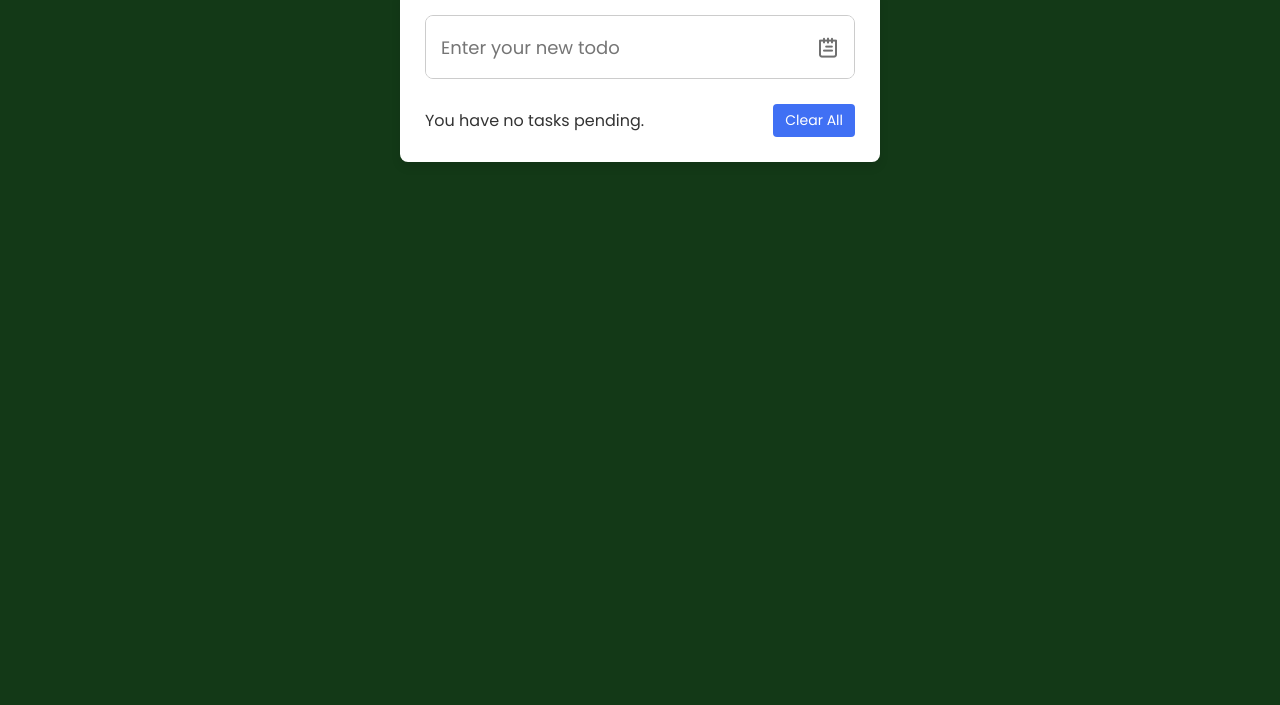
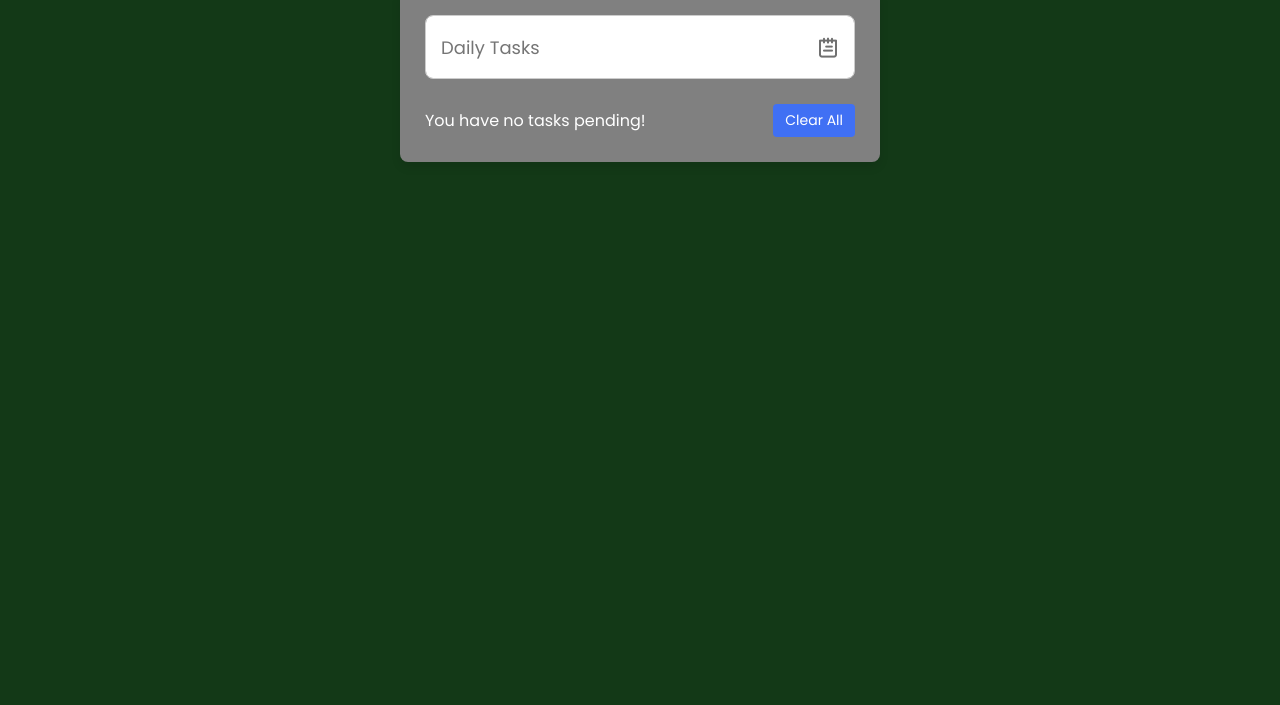
Before and after one commit to KDendor/funky-chicken-group-project, a plain HTML site: page reminder.html in a window 1280 px wide. Shown: the part 95-800 px from the top of the page. Drawn offline with nearby package versions, Linux system fonts and the light colour scheme.

Commit message:
change tasks color

```diff
--- a/assets/CSS/reminder.css
+++ b/assets/CSS/reminder.css
@@ -76,7 +76,7 @@ body{
   border-radius: 8px;
   padding: 25px;
   margin: 85px auto 0;
-  background-color: #fff;
+  background-color: grey;
   box-shadow: 0 5px 10px rgba(0, 0, 0, 0.1);
 }
 .container .input-field {
@@ -166,7 +166,7 @@ textarea::-webkit-scrollbar {
   margin-top: 25px;
 }
 .pending-tasks span {
-  color: #333;
+  color: white;
 }
 .pending-tasks .clear-button {
   padding: 6px 12px;
--- a/reminder.html
+++ b/reminder.html
@@ -38,7 +38,7 @@
 </header>
 <div class="container">
   <div class="input-field">
-    <textarea placeholder="Enter your new todo"></textarea>
+    <textarea placeholder="Daily Tasks"></textarea>
     <i class="uil uil-notes note-icon"></i>
   </div>
 <!-- to do list -->
@@ -46,7 +46,7 @@
 
   <div class="pending-tasks">
     <span
-      >You have <span class="pending-num"> no </span> tasks pending.</span
+      >You have <span class="pending-num"> no </span> tasks pending!</span
     >
     <button class="clear-button">Clear All</button>
   </div>
```
